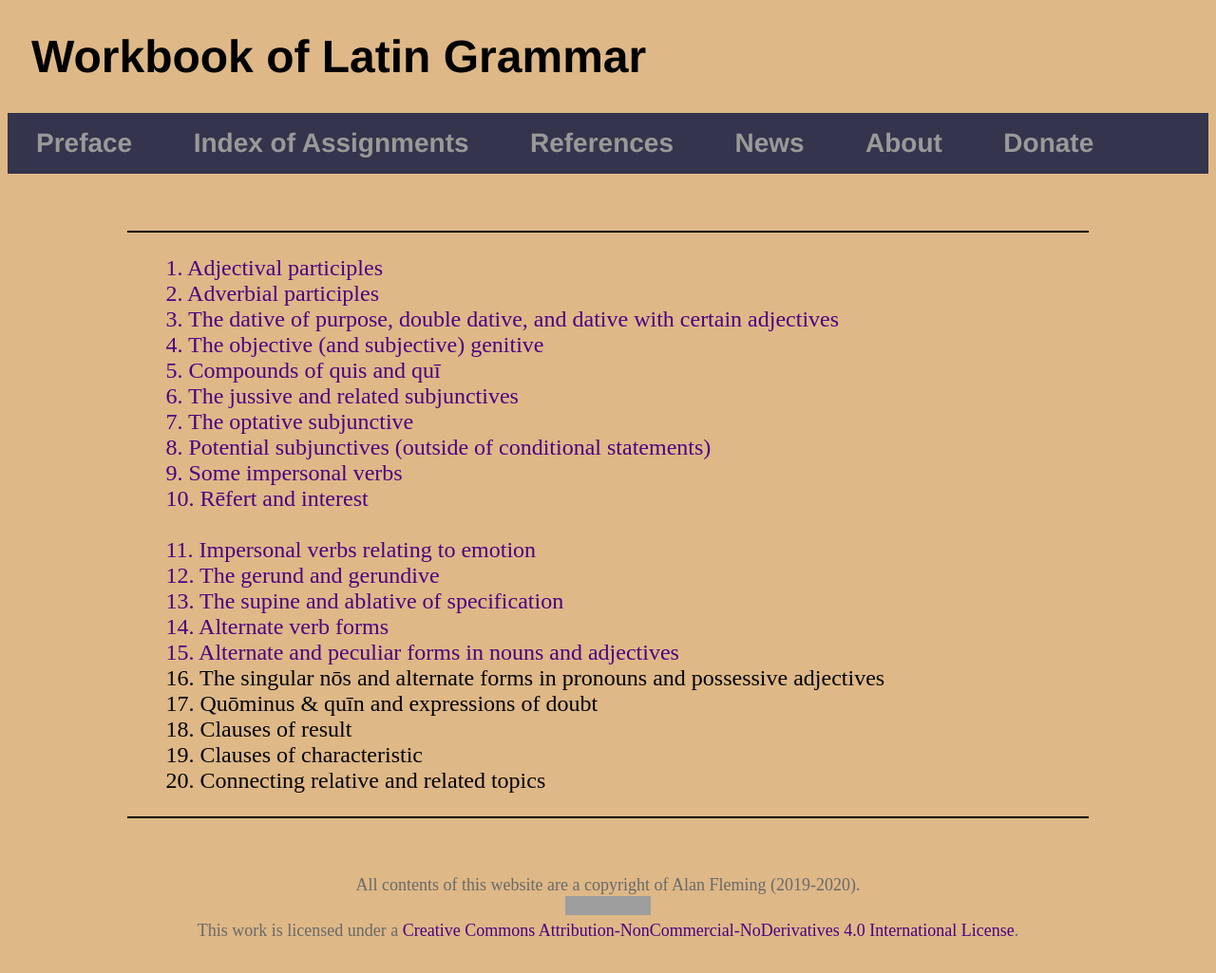
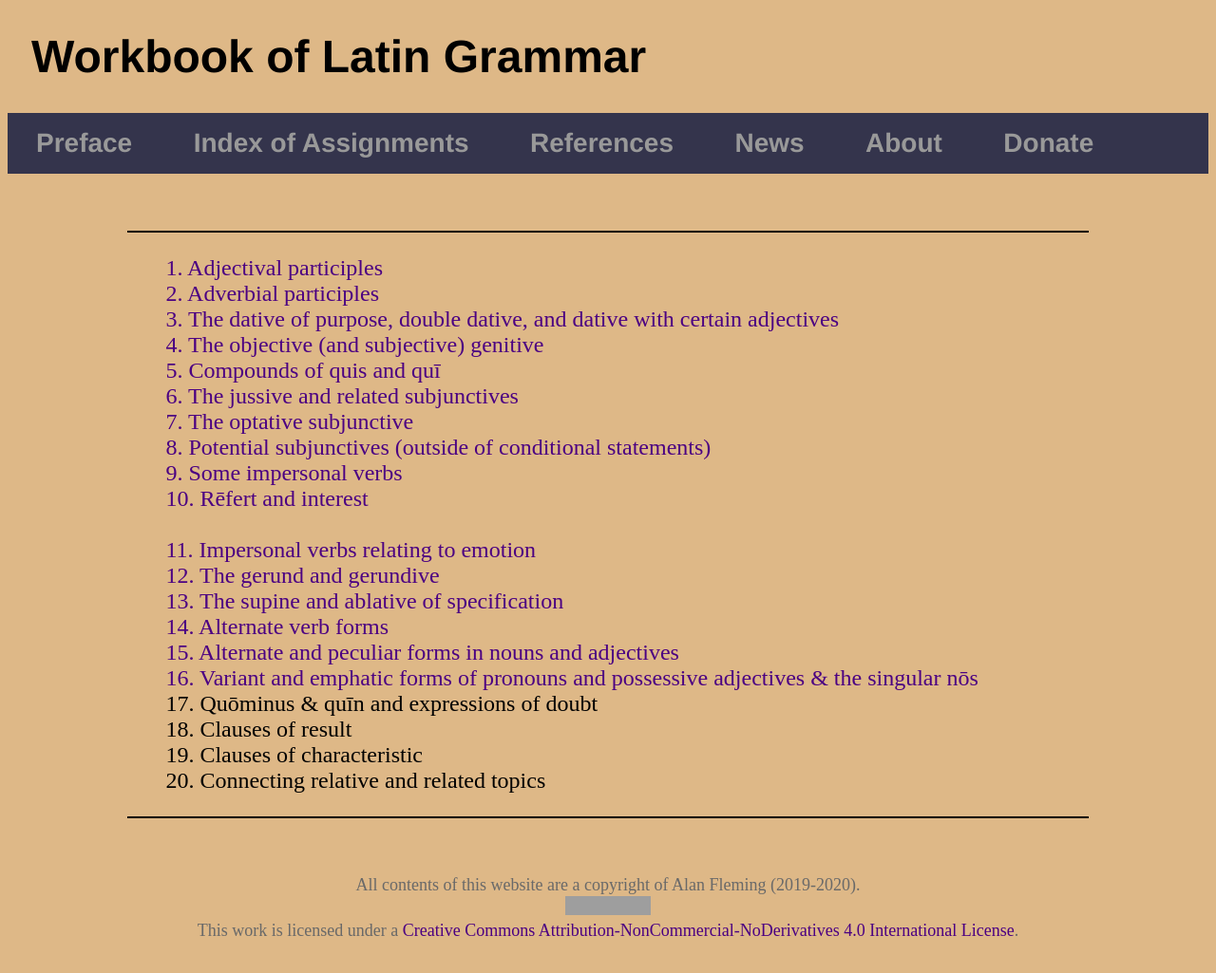
Before and after one commit to AlanCFleming82/AlanCFleming82.github.io, a Jekyll site: the page built from Assignments.html, in a window 1280 px wide and 1031 px high. Shown: the top 1025 px of the window at 95% size. Built offline with Jekyll 4.4.1, drawn with Linux system fonts in a browser that asks for light colours; grey boxes are pictures that could not be loaded.

Commit message:
Update Assignments.html

```diff
--- a/Assignments.html
+++ b/Assignments.html
@@ -23,7 +23,7 @@ title: Index of Assignments
 <li><a href="/Assignments/14_Alternate_verb.html">14. Alternate verb forms</a></li>
 <li><a href="/Assignments/15_Alternate_noun.html">15. Alternate and peculiar forms in nouns and adjectives</a></li>
 
-<li>16. The singular nōs and alternate forms in pronouns and possessive adjectives</li>
+<li><a href="/Assignments/16_Alternate_pronoun.html">16. Variant and emphatic forms of pronouns and possessive adjectives & the singular nōs</a></li>
 <li>17. Quōminus & quīn and expressions of doubt</li>
 <li>18. Clauses of result</li>
 <li>19. Clauses of characteristic</li>
```
